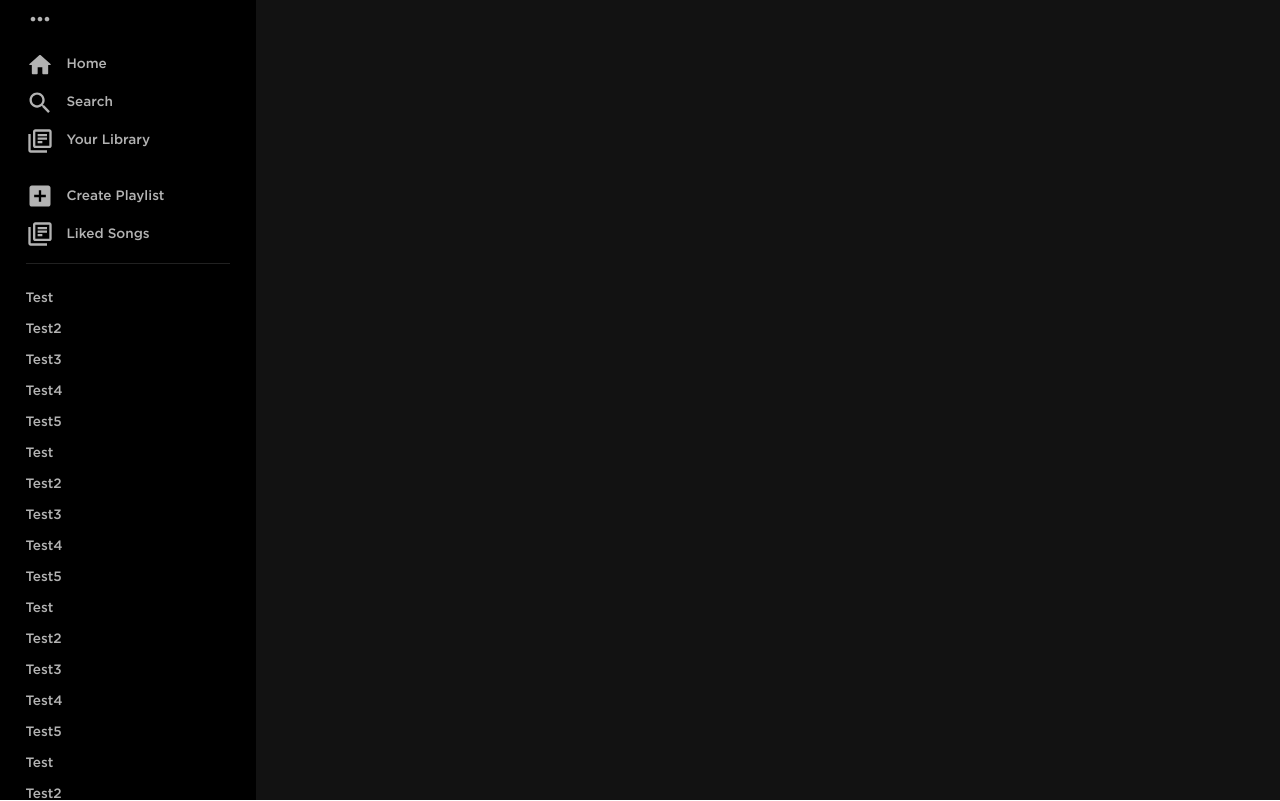
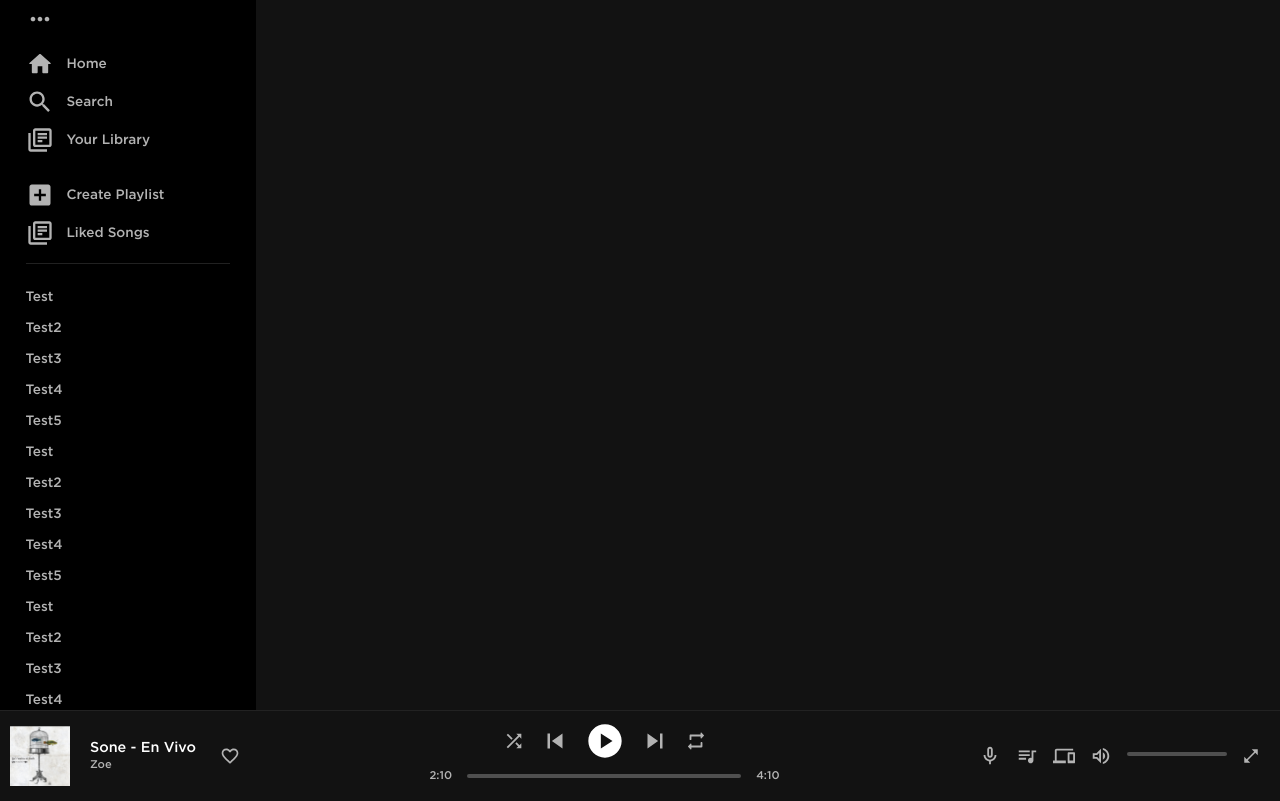
Before and after one commit to rafaelfloressouza/Muzik, a React (Create React App) app in the folder frontend/: page / in a window 1280 px wide. Built offline with nearby package versions, Linux system fonts and the light colour scheme.

Commit message:
Finished bottom bar ui

```diff
--- a/frontend/src/App.tsx
+++ b/frontend/src/App.tsx
@@ -1,13 +1,17 @@
 import Sidebar from "./components/Sidebar";
 import styled from "styled-components";
 import { ThemeProvider } from "./contexts/ThemeContext";
+import Bottombar from "./components/Bottombar";
 
 export default function App() {
   return (
     <AppContainer>
       <ThemeProvider>
-        <Sidebar></Sidebar>
-        <Tmp></Tmp>
+        <TopContainer>
+          <Sidebar />
+          <Main />
+        </TopContainer>
+        <Bottombar />
       </ThemeProvider>
     </AppContainer>
   );
@@ -15,13 +19,20 @@ export default function App() {
 
 const AppContainer = styled.div`
   display: flex;
-  flex-direction: row;
+  flex-direction: column;
   height: 100vh;
   width: 100vw;
+`;
+
+const TopContainer = styled.div`
+  display: flex;
+  flex-direction: row;
+  height: calc(100% - 90px);
+  width: 100%;
   background-color: red;
 `;
 
-const Tmp = styled.div`
+const Main = styled.div`
   width: calc(100% - 200px);
   height: 100%;
   background-color: rgb(18, 18, 18);
--- /dev/null
+++ b/frontend/src/components/Bottombar.tsx
@@ -0,0 +1,235 @@
+import { useContext } from "react";
+import styled from "styled-components";
+import { ThemeContext } from "../contexts/ThemeContext";
+import FavoriteBorderIcon from "@mui/icons-material/FavoriteBorder";
+import PlayCircleIcon from "@mui/icons-material/PlayCircle";
+import SkipNextIcon from "@mui/icons-material/SkipNext";
+import SkipPreviousIcon from "@mui/icons-material/SkipPrevious";
+import RepeatRoundedIcon from "@mui/icons-material/RepeatRounded";
+import ShuffleTwoToneIcon from "@mui/icons-material/ShuffleTwoTone";
+import MicNoneOutlinedIcon from "@mui/icons-material/MicNoneOutlined";
+import QueueMusicOutlinedIcon from "@mui/icons-material/QueueMusicOutlined";
+import DevicesOutlinedIcon from "@mui/icons-material/DevicesOutlined";
+import VolumeUpOutlinedIcon from "@mui/icons-material/VolumeUpOutlined";
+import OpenInFullOutlinedIcon from "@mui/icons-material/OpenInFullOutlined";
+import Slider from "./shared/Slider";
+
+export default function Bottombar() {
+  const theme = useContext(ThemeContext);
+
+  return (
+    <BottombarContainer
+      color={theme?.senary() ?? ""}
+      bgColor={theme?.tertiary() ?? ""}
+      borderColor={theme?.quinary(0.1) ?? ""}
+    >
+      <LeftContainer
+        artistNameTextColor={theme?.quinary() ?? ""}
+        heartFillColor={theme?.quinary() ?? ""}
+        hoverColor={theme?.senary() ?? ""}
+      >
+        <img className="song-album-img" src="/images/test-img.png" />
+        <div className="song-info">
+          <span className="song-name">Sone - En Vivo</span>
+          <span className="song-artists">Zoe</span>
+        </div>
+        <FavoriteBorderIcon />
+      </LeftContainer>
+      <CenterContainer
+        textColor={theme?.quinary() ?? ""}
+        playBtnFill={theme?.senary() ?? ""}
+        otherBtnsFill={theme?.quinary() ?? ""}
+        hoverFill={theme?.senary() ?? ""}
+      >
+        <div className="music-controls">
+          <ShuffleTwoToneIcon className="shuffle-btn" />
+          <SkipPreviousIcon className="prev-btn" />
+          <PlayCircleIcon className="play-btn" />
+          <SkipNextIcon className="next-btn" />
+          <RepeatRoundedIcon className="repeat-btn" />
+        </div>
+        <div className="music-progress">
+          <span>2:10</span>
+          <Slider />
+          <span>4:10</span>
+        </div>
+      </CenterContainer>
+      <RightContainer
+        iconColor={theme?.quinary() ?? ""}
+        iconHoverColor={theme?.senary() ?? ""}
+      >
+        <MicNoneOutlinedIcon />
+        <QueueMusicOutlinedIcon />
+        <DevicesOutlinedIcon />
+        <VolumeUpOutlinedIcon />
+        <div className="slider-container">
+          <Slider width={"100px"} />
+        </div>
+        <OpenInFullOutlinedIcon className="expand-btn" />
+      </RightContainer>
+    </BottombarContainer>
+  );
+}
+
+const BottombarContainer = styled.div<{
+  color: string;
+  bgColor: string;
+  borderColor: string;
+}>`
+  display: flex;
+  flex-direction: row;
+  justify-content: space-between;
+  color: ${(props) => props.color};
+  background-color: ${(props) => props.bgColor};
+  width: 100%;
+  height: 90px;
+  min-height: 90px;
+  border-top: ${(props) => `1px solid ${props.borderColor}`};
+  font-weight: none;
+`;
+
+const LeftContainer = styled.div<{
+  artistNameTextColor: string;
+  heartFillColor: string;
+  hoverColor: string;
+}>`
+  display: flex;
+  flex-direction: row;
+  align-items: center;
+  justify-content: space-around;
+  padding: 15px 10px;
+  column-gap: 20px;
+
+  & .song-info {
+    display: flex;
+    flex-direction: column;
+    justify-content: center;
+    align-items: left;
+    width: 110px;
+    overflow: hidden;
+    white-space: nowrap;
+    row-gap: 5px;
+
+    & span {
+      &:hover {
+        text-decoration: underline;
+        color: ${(props) => props.hoverColor};
+      }
+    }
+
+    & .song-name {
+      font-size: 0.9rem;
+    }
+
+    & .song-artists {
+      font-size: 0.7rem;
+      color: ${(props) => props.artistNameTextColor};
+    }
+  }
+
+  & svg {
+    width: 20px;
+    height: 20px;
+    fill: ${(props) => props.heartFillColor};
+
+    &:hover {
+      fill: ${(props) => props.hoverColor};
+    }
+  }
+
+  & .song-album-img {
+    height: 60px;
+    width: 60px;
+  }
+`;
+
+const CenterContainer = styled.div<{
+  textColor: string;
+  playBtnFill: string;
+  otherBtnsFill: string;
+  hoverFill: string;
+}>`
+  display: flex;
+  flex-direction: column;
+  padding: 15px 10px;
+  width: 350px;
+  min-width: 350px;
+  justify-content: center;
+  align-items: center;
+
+  & .music-controls {
+    display: flex;
+    flex-direction: row;
+    align-items: center;
+    column-gap: 15px;
+
+    & .play-btn {
+      width: 40px;
+      height: 40px;
+      fill: ${(props) => props.playBtnFill};
+    }
+
+    & .prev-btn,
+    .next-btn {
+      width: 30px;
+      height: 30px;
+      fill: ${(props) => props.otherBtnsFill};
+
+      &:hover {
+        fill: ${(props) => props.hoverFill};
+      }
+    }
+
+    & .repeat-btn,
+    .shuffle-btn {
+      width: 22px;
+      height: 22px;
+      fill: ${(props) => props.otherBtnsFill};
+
+      &:hover {
+        fill: ${(props) => props.hoverFill};
+      }
+    }
+  }
+
+  & .music-progress {
+    display: flex;
+    width: 100%;
+    flex-direction: row;
+    column-gap: 15px;
+    align-items: center;
+    font-size: 0.7rem;
+    color: ${(props) => props.textColor};
+  }
+`;
+
+const RightContainer = styled.div<{
+  iconColor: string;
+  iconHoverColor: string;
+}>`
+  display: flex;
+  flex-direction: row;
+  align-items: center;
+  justify-content: center;
+  padding: 15px 20px;
+  column-gap: 15px;
+
+  & .expand-btn {
+    height: 18px;
+    width: 18px;
+  }
+
+  /* & .slider-container {
+    width: 50px;
+  } */
+
+  & svg {
+    fill: ${(props) => props.iconColor};
+    height: 22px;
+    width: 22px;
+
+    &:hover {
+      fill: ${(props) => props.iconHoverColor};
+    }
+  }
+`;
--- a/frontend/src/components/Sidebar.tsx
+++ b/frontend/src/components/Sidebar.tsx
@@ -184,7 +184,6 @@ const BottomContainer = styled.div<{ color: string; hoverColor: string }>`
   & p {
     color: ${(props) => props.color};
     margin: 18px 0;
-    transition: ease-in-out 0.4s;
 
     &:hover {
       color: ${(props) => props.hoverColor};
--- /dev/null
+++ b/frontend/src/components/shared/Slider.tsx
@@ -0,0 +1,51 @@
+import { ReactElement, useContext, useState } from "react";
+import * as Material from "@mui/material";
+import { ThemeContext } from "../../contexts/ThemeContext";
+
+type Props = {
+  width?: string;
+};
+
+export default function Slider({ width = "100%" }: Props): ReactElement {
+  const theme = useContext(ThemeContext);
+  const [trackColor, setTrackColor] = useState(theme?.senary());
+  const [thumbColor, setThumbColor] = useState("transparent");
+
+  return (
+    <Material.Slider
+      onMouseEnter={() => {
+        setTrackColor(theme?.primary() ?? "");
+        setThumbColor(theme?.senary() ?? "");
+      }}
+      onMouseLeave={() => {
+        setTrackColor(theme?.senary() ?? "");
+        setThumbColor("transparent");
+      }}
+      sx={{
+        width: width,
+        color: theme?.quinary(),
+        height: 4,
+
+        "& .MuiSlider-track": {
+          border: "none",
+          backgroundColor: trackColor,
+        },
+
+        "& .MuiSlider-thumb": {
+          height: 12,
+          width: 12,
+          backgroundColor: thumbColor,
+
+          "&:focus, &:hover, &.Mui-active, &.Mui-focusVisible": {
+            boxShadow: "none",
+            cursor: "default",
+          },
+
+          "&:before": {
+            display: "none",
+          },
+        },
+      }}
+    />
+  );
+}
```
Also changed, not shown: frontend/public/images/test-img.png (added).
